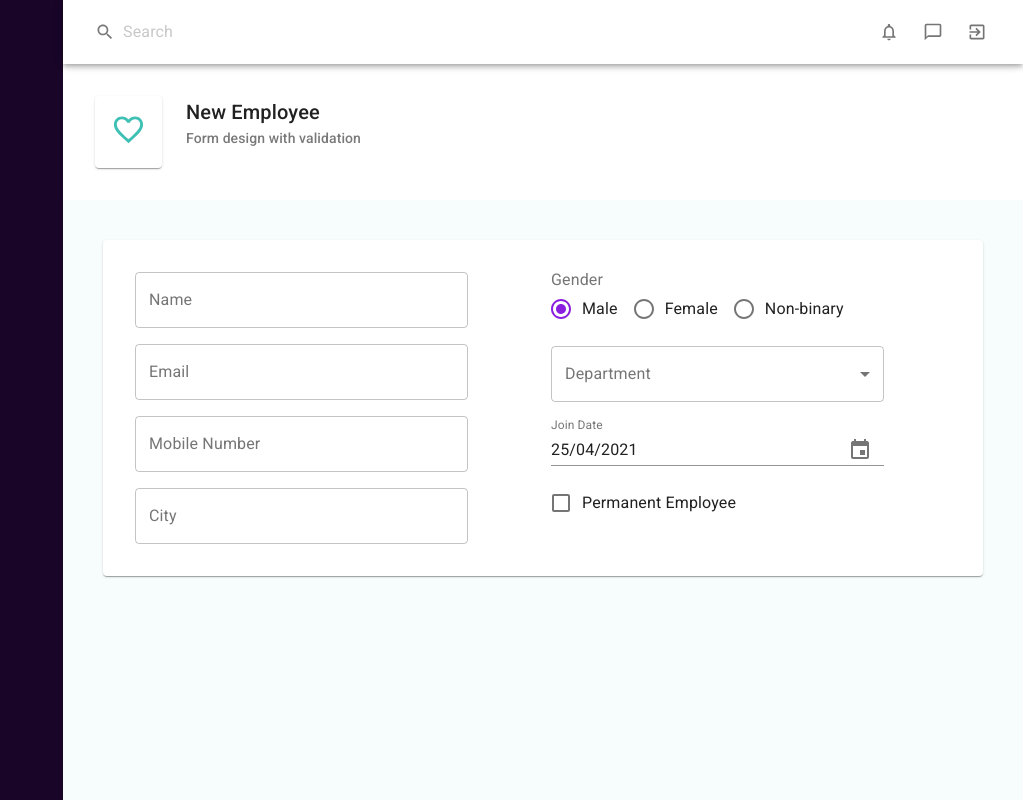
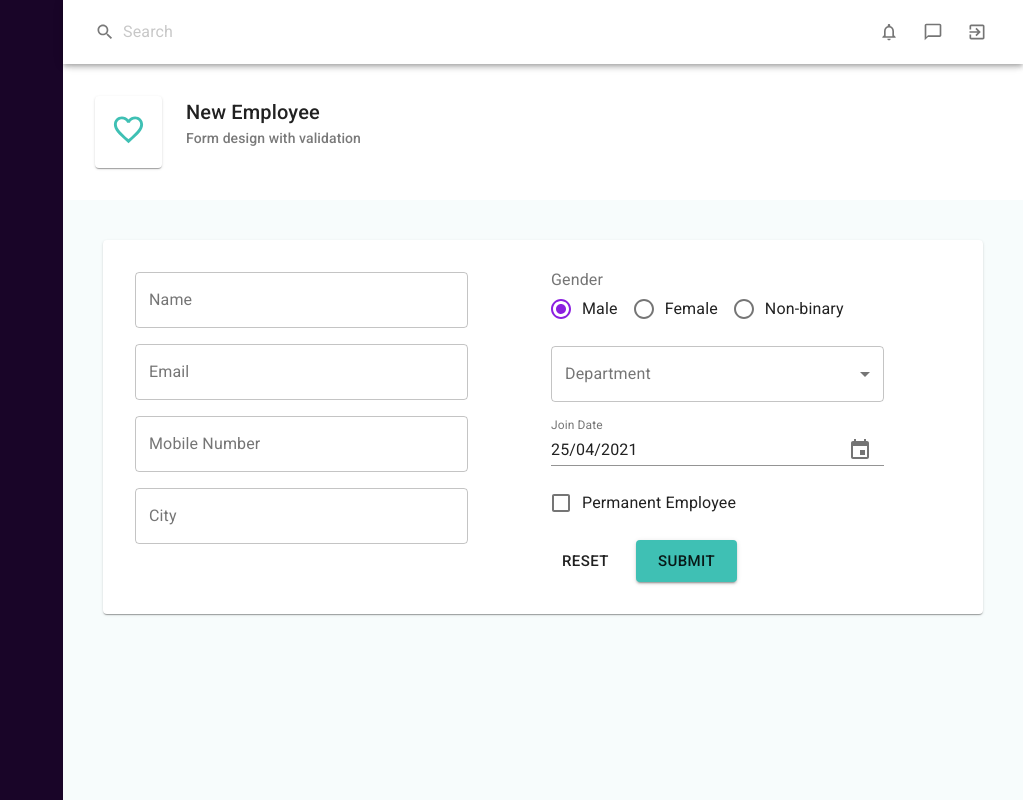
Before and after one commit to chinmaykunkikar/mui, a React (Create React App) app: page / in a window 1280 px wide. Shown: the whole page, without its empty margins (257-1280 px from the left). Built offline with nearby package versions, Linux system fonts and the light colour scheme.

Commit message:
mui: add button control

```diff
--- /dev/null
+++ b/src/component/controls/Button.js
@@ -0,0 +1,26 @@
+import React from 'react'
+import { Button as MuiButton, makeStyles } from '@material-ui/core'
+
+const useStyles = makeStyles(theme => ({
+  root: {
+    margin: theme.spacing(1),
+  },
+}))
+
+function Button(props) {
+  const { text, size, variant, color, onClick, ...rest } = props
+  const classes = useStyles()
+  return (
+    <MuiButton
+      className={classes.root}
+      variant={variant}
+      color={color || 'primary'}
+      size={size || 'large'}
+      onClick={onClick}
+      {...rest}>
+      {text}
+    </MuiButton>
+  )
+}
+
+export default Button
--- a/src/component/controls/Controls.js
+++ b/src/component/controls/Controls.js
@@ -1,3 +1,4 @@
+import Button from "./Button";
 import Checkbox from './Checkbox'
 import DatePicker from "./DatePicker";
 import TextInput from './TextInput'
@@ -5,6 +6,7 @@ import Select from './Select'
 import RadioGroup from './RadioGroup'
 
 const Controls = {
+  Button,
   Checkbox,
   DatePicker,
   RadioGroup,
--- a/src/pages/Employees/EmployeeForm.js
+++ b/src/pages/Employees/EmployeeForm.js
@@ -87,6 +87,19 @@ function EmployeeForm() {
             value={values.isPermanent}
             onChange={handleChange}
           />
+          <div>
+            <Controls.Button
+              text='Reset'
+              color='default'
+              onClick=''
+            />
+            <Controls.Button
+              text='Submit'
+              variant='contained'
+              type='submit'
+              onClick=''
+            />
+          </div>
         </Grid>
       </Grid>
     </Form>
```
